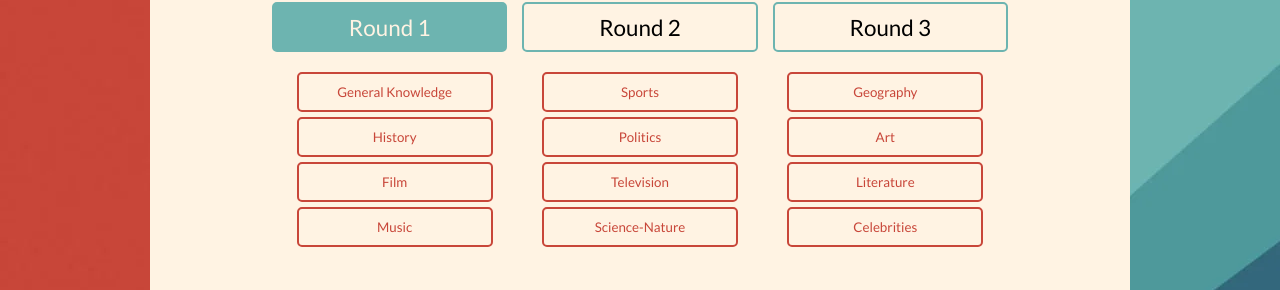
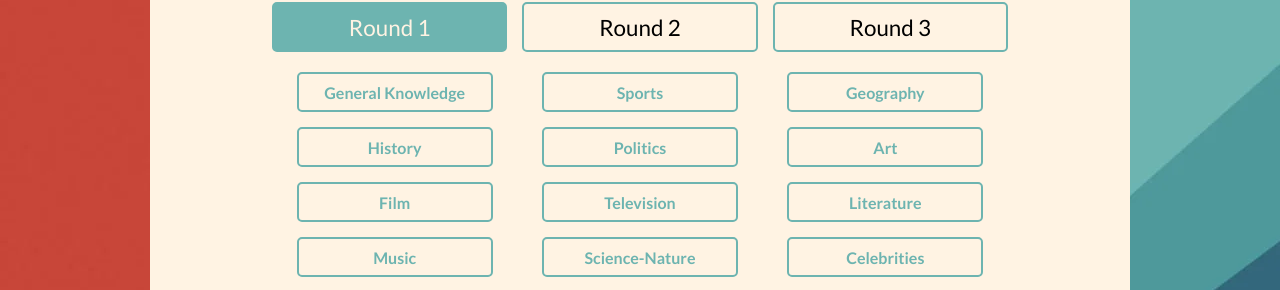
Before and after one commit to PollyFenne/Ye_olde_quiz_frontend, a React app: page /create in a window 1280 px wide. Shown: the part 465-755 px from the top of the page. Built offline with nearby package versions, Linux system fonts and the light colour scheme.

Commit message:
Set topic button colours depending on which difficulty is selected

```diff
--- a/src/components/Topics/index.js
+++ b/src/components/Topics/index.js
@@ -1,14 +1,16 @@
 import React, { useEffect } from "react";
 import "./styles.css";
 
-const Topics = ({ updateTopic, topic }) => {
+const Topics = ({ color, updateTopic, topic }) => {
   useEffect(() => {
     const topicButtons = document.querySelectorAll(".topic-button");
     topicButtons.forEach((button) => {
       if (topic == button.value) {
-        button.style.backgroundColor = "red";
+        button.style.backgroundColor = color;
+        button.style.color = "#fff3e3";
       } else {
         button.style.backgroundColor = "transparent";
+        button.style.color = color;
       }
     });
   });
@@ -17,13 +19,25 @@ const Topics = ({ updateTopic, topic }) => {
     updateTopic(e.target.value);
   };
 
+  const renderColorClass = () => {
+    if (color == "#6db4b0") {
+      return "topic-button topic-button-easy";
+    }
+    if (color == "#e2ae47") {
+      return "topic-button topic-button-medium";
+    }
+    if (color == "#c84639") {
+      return "topic-button topic-button-hard";
+    }
+  };
+
   return (
     <div className="topics-container">
       <ul className="topics">
         <li className="topic-list-item">
           <label htmlFor="general-knowledge"></label>
           <input
-            className="topic-button"
+            className={renderColorClass()}
             type="button"
             value="General Knowledge"
             id="general-knowledge"
@@ -34,7 +48,7 @@ const Topics = ({ updateTopic, topic }) => {
         <li className="topic-list-item">
           <label htmlFor="sports"></label>
           <input
-            className="topic-button"
+            className={renderColorClass()}
             type="button"
             value="Sports"
             id="sports"
@@ -45,7 +59,7 @@ const Topics = ({ updateTopic, topic }) => {
         <li className="topic-list-item">
           <label htmlFor="geography"></label>
           <input
-            className="topic-button"
+            className={renderColorClass()}
             type="button"
             value="Geography"
             id="geography"
@@ -56,7 +70,7 @@ const Topics = ({ updateTopic, topic }) => {
         <li className="topic-list-item">
           <label htmlFor="history"></label>
           <input
-            className="topic-button"
+            className={renderColorClass()}
             type="button"
             value="History"
             id="history"
@@ -67,7 +81,7 @@ const Topics = ({ updateTopic, topic }) => {
         <li className="topic-list-item">
           <label htmlFor="politics"></label>
           <input
-            className="topic-button"
+            className={renderColorClass()}
             type="button"
             value="Politics"
             id="politics"
@@ -78,7 +92,7 @@ const Topics = ({ updateTopic, topic }) => {
         <li className="topic-list-item">
           <label htmlFor="art"></label>
           <input
-            className="topic-button"
+            className={renderColorClass()}
             type="button"
             value="Art"
             id="art"
@@ -89,7 +103,7 @@ const Topics = ({ updateTopic, topic }) => {
         <li className="topic-list-item">
           <label htmlFor="film"></label>
           <input
-            className="topic-button"
+            className={renderColorClass()}
             type="button"
             value="Film"
             id="film"
@@ -100,7 +114,7 @@ const Topics = ({ updateTopic, topic }) => {
         <li className="topic-list-item">
           <label htmlFor="television"></label>
           <input
-            className="topic-button"
+            className={renderColorClass()}
             type="button"
             value="Television"
             id="television"
@@ -111,7 +125,7 @@ const Topics = ({ updateTopic, topic }) => {
         <li className="topic-list-item">
           <label htmlFor="literature"></label>
           <input
-            className="topic-button"
+            className={renderColorClass()}
             type="button"
             value="Literature"
             id="literature"
@@ -122,7 +136,7 @@ const Topics = ({ updateTopic, topic }) => {
         <li className="topic-list-item">
           <label htmlFor="music"></label>
           <input
-            className="topic-button"
+            className={renderColorClass()}
             type="button"
             value="Music"
             id="music"
@@ -133,7 +147,7 @@ const Topics = ({ updateTopic, topic }) => {
         <li className="topic-list-item">
           <label htmlFor="science-nature"></label>
           <input
-            className="topic-button"
+            className={renderColorClass()}
             type="button"
             value="Science-Nature"
             id="science-nature"
@@ -144,7 +158,7 @@ const Topics = ({ updateTopic, topic }) => {
         <li className="topic-list-item">
           <label htmlFor="celebrities"></label>
           <input
-            className="topic-button"
+            className={renderColorClass()}
             type="button"
             value="Celebrities"
             id="celebrities"
--- a/src/components/Topics/styles.css
+++ b/src/components/Topics/styles.css
@@ -7,7 +7,7 @@
   justify-items: center;
   align-items: center;
   grid-template-columns: 1fr 1fr 1fr;
-  row-gap: 5px;
+  row-gap: 15px;
   margin-top: 20px;
 }
 
@@ -16,17 +16,34 @@
   width: 80%;
 }
 
-.topic-list-item input {
+.topic-button {
   font-family: "Lato", sans-serif;
-  border: 2px solid var(--vintagered);
-  color: var(--vintagered);
-}
-
-.topic-button {
+  font-size: 1rem;
+  font-weight: 700;
   width: 100%;
   height: 40px;
   padding: 0 15px;
   background-color: transparent;
   border-radius: 5px;
   cursor: pointer;
+  transition: all 0.1s;
 }
+
+.topic-button:hover {
+  scale: 1.03;
+}
+
+.topic-button-easy {
+  border: 2px solid var(--vintageblue);
+  color: var(--vintageblue);
+}
+
+.topic-button-medium {
+  border: 2px solid var(--vintageyellow);
+  color: var(--vintageyellow);
+}
+
+.topic-button-hard {
+  border: 2px solid var(--vintagered);
+  color: var(--vintagered);
+}
--- a/src/pages/CreatePage/index.js
+++ b/src/pages/CreatePage/index.js
@@ -2,12 +2,13 @@
 
 import React, { useState } from "react";
 
-import Banner from "../../components/Banner";
 import Topics from "../../components/Topics";
 
 import "./styles.css";
 
 const CreatePage = () => {
+  const [color, setColor] = useState("#6db4b0");
+
   const [showRoundOne, setShowRoundOne] = useState(true);
   const [showRoundTwo, setShowRoundTwo] = useState(false);
   const [showRoundThree, setShowRoundThree] = useState(false);
@@ -79,21 +80,27 @@ const CreatePage = () => {
     setEasyActive(true);
     setMediumActive(false);
     setHardActive(false);
+
+    setColor("#6db4b0");
   };
 
   const handleClickMedium = () => {
     setEasyActive(false);
     setMediumActive(true);
     setHardActive(false);
+
+    setColor("#e2ae47");
   };
 
   const handleClickHard = () => {
     setEasyActive(false);
     setMediumActive(false);
     setHardActive(true);
+
+    setColor("#c84639");
   };
 
-  const renderRoundButtonClassNames = (activeRound) => {
+  const setRoundButtonClassNames = (activeRound) => {
     if (activeRound) {
       if (easyActive) {
         return "round-button round-button-easy-active";
@@ -161,19 +168,19 @@ const CreatePage = () => {
           <h2>Select 3 topics</h2>
           <div className="round-buttons-container">
             <input
-              className={renderRoundButtonClassNames(roundOneActive)}
+              className={setRoundButtonClassNames(roundOneActive)}
               onClick={handleRoundOne}
               type="button"
               value="Round 1"
             />
             <input
-              className={renderRoundButtonClassNames(roundTwoActive)}
+              className={setRoundButtonClassNames(roundTwoActive)}
               onClick={handleRoundTwo}
               type="button"
               value="Round 2"
             />
             <input
-              className={renderRoundButtonClassNames(roundThreeActive)}
+              className={setRoundButtonClassNames(roundThreeActive)}
               onClick={handleRoundThree}
               type="button"
               value="Round 3"
@@ -182,17 +189,29 @@ const CreatePage = () => {
         </div>
 
         {showRoundOne ? (
-          <Topics updateTopic={updateRoundOneTopic} topic={roundOneTopic} />
+          <Topics
+            color={color}
+            updateTopic={updateRoundOneTopic}
+            topic={roundOneTopic}
+          />
         ) : (
           <></>
         )}
         {showRoundTwo ? (
-          <Topics updateTopic={updateRoundTwoTopic} topic={roundTwoTopic} />
+          <Topics
+            color={color}
+            updateTopic={updateRoundTwoTopic}
+            topic={roundTwoTopic}
+          />
         ) : (
           <></>
         )}
         {showRoundThree ? (
-          <Topics updateTopic={updateRoundThreeTopic} topic={roundThreeTopic} />
+          <Topics
+            color={color}
+            updateTopic={updateRoundThreeTopic}
+            topic={roundThreeTopic}
+          />
         ) : (
           <></>
         )}
--- a/src/pages/CreatePage/styles.css
+++ b/src/pages/CreatePage/styles.css
@@ -166,6 +166,7 @@ form {
   font-weight: bold;
   border-radius: 20px;
   border: 2px solid var(--vintagered);
+  cursor: pointer;
 }
 
 .submit-button:hover {
```
